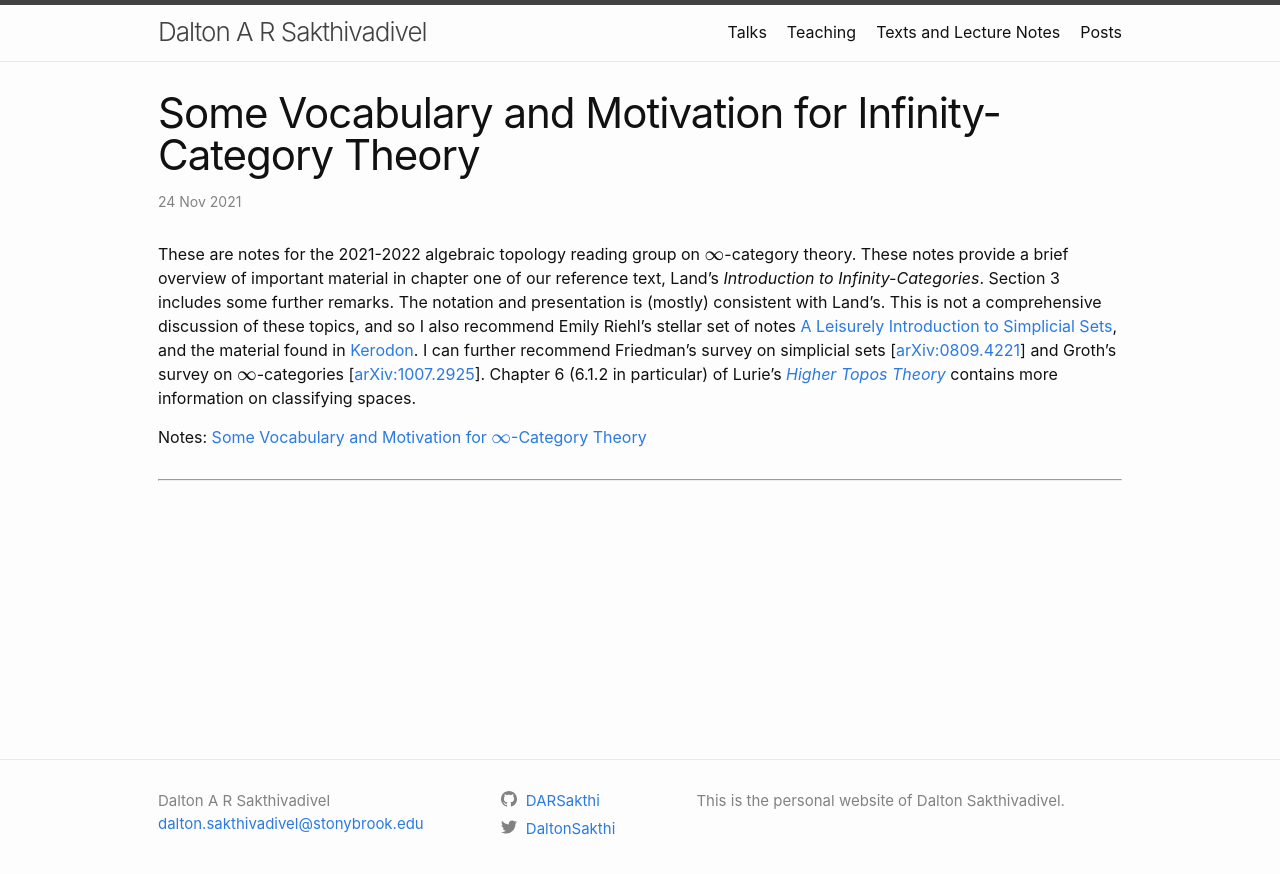
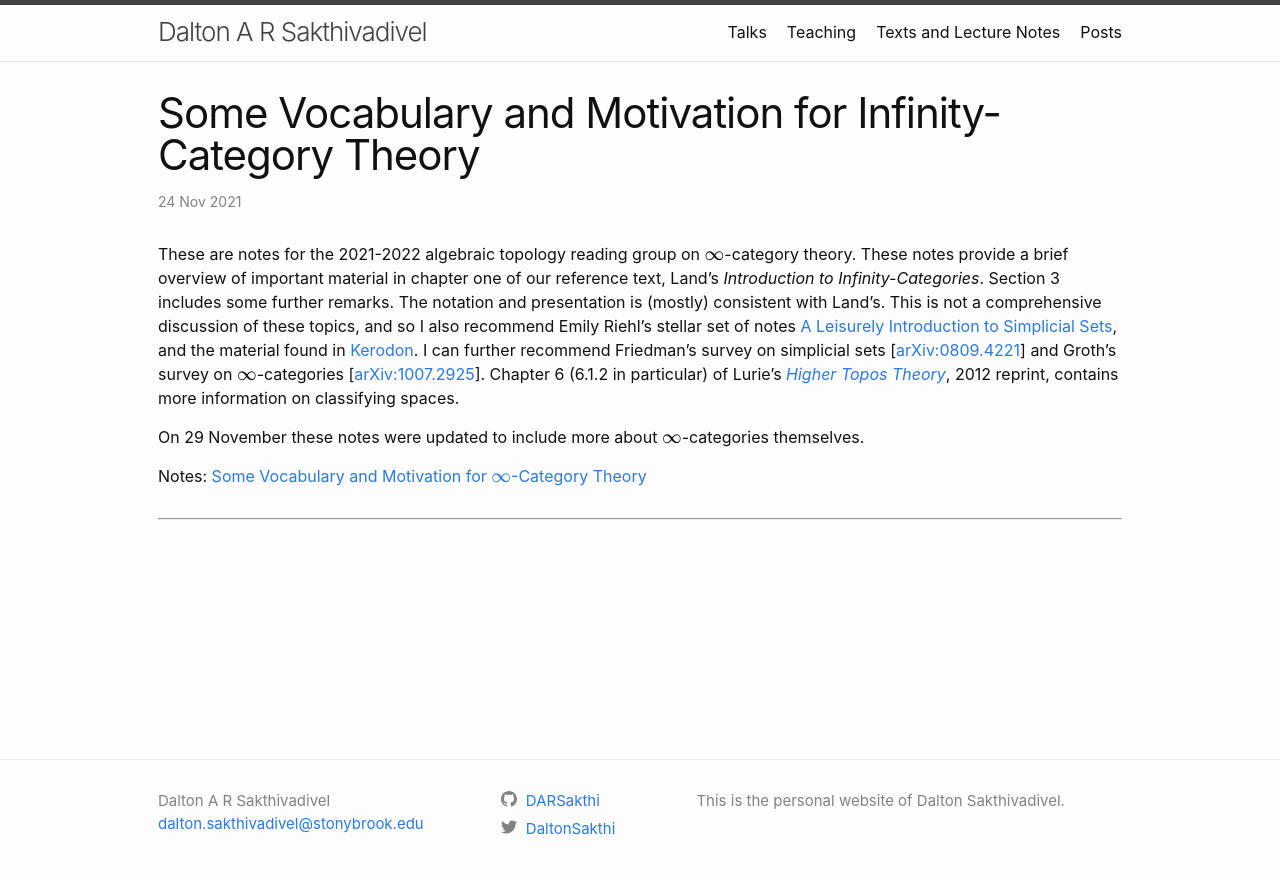
Before and after one commit to DARSakthi/DARSakthi.github.io, a Jekyll site: the page built from _texts/03-inf-cat-notes.markdown, in a window 1280 px wide. Shown: the top 874 px of the page. Built offline with Jekyll 4.4.1, drawn with Linux system fonts in a browser that asks for light colours; formulas are drawn with MathJax 3; comment, search, counter and statistics services are not loaded.

Commit message:
Update 03-inf-cat-notes.markdown

```diff
--- a/_texts/03-inf-cat-notes.markdown
+++ b/_texts/03-inf-cat-notes.markdown
@@ -6,6 +6,8 @@ permalink: /texts/infcat-notes
 date: 2021-11-24
 ---
 
-These are notes for the 2021-2022 algebraic topology reading group on $$\infty$$-category theory. These notes provide a brief overview of important material in chapter one of our reference text, Land's _Introduction to Infinity-Categories_. Section 3 includes some further remarks. The notation and presentation is (mostly) consistent with Land's. This is not a comprehensive discussion of these topics, and so I also recommend Emily Riehl's stellar set of notes [A Leisurely Introduction to Simplicial Sets](https://math.jhu.edu/~eriehl/ssets.pdf), and the material found in [Kerodon](https://kerodon.net). I can further recommend Friedman's survey on simplicial sets \[[arXiv:0809.4221](https://arxiv.org/abs/0809.4221)\] and Groth's survey on $$\infty$$-categories \[[arXiv:1007.2925](https://arxiv.org/abs/1007.2925)\]. Chapter 6 (6.1.2 in particular) of Lurie's [_Higher Topos Theory_](https://www.math.ias.edu/~lurie/papers/highertopoi.pdf) contains more information on classifying spaces.
+These are notes for the 2021-2022 algebraic topology reading group on $$\infty$$-category theory. These notes provide a brief overview of important material in chapter one of our reference text, Land's _Introduction to Infinity-Categories_. Section 3 includes some further remarks. The notation and presentation is (mostly) consistent with Land's. This is not a comprehensive discussion of these topics, and so I also recommend Emily Riehl's stellar set of notes [A Leisurely Introduction to Simplicial Sets](https://math.jhu.edu/~eriehl/ssets.pdf), and the material found in [Kerodon](https://kerodon.net). I can further recommend Friedman's survey on simplicial sets \[[arXiv:0809.4221](https://arxiv.org/abs/0809.4221)\] and Groth's survey on $$\infty$$-categories \[[arXiv:1007.2925](https://arxiv.org/abs/1007.2925)\]. Chapter 6 (6.1.2 in particular) of Lurie's [_Higher Topos Theory_](https://www.math.ias.edu/~lurie/papers/highertopoi.pdf), 2012 reprint, contains more information on classifying spaces.
+
+On 29 November these notes were updated to include more about $$\infty$$-categories themselves.
 
 Notes: [Some Vocabulary and Motivation for $$\infty$$-Category Theory](/files/InfCat_Notes.pdf)
```
